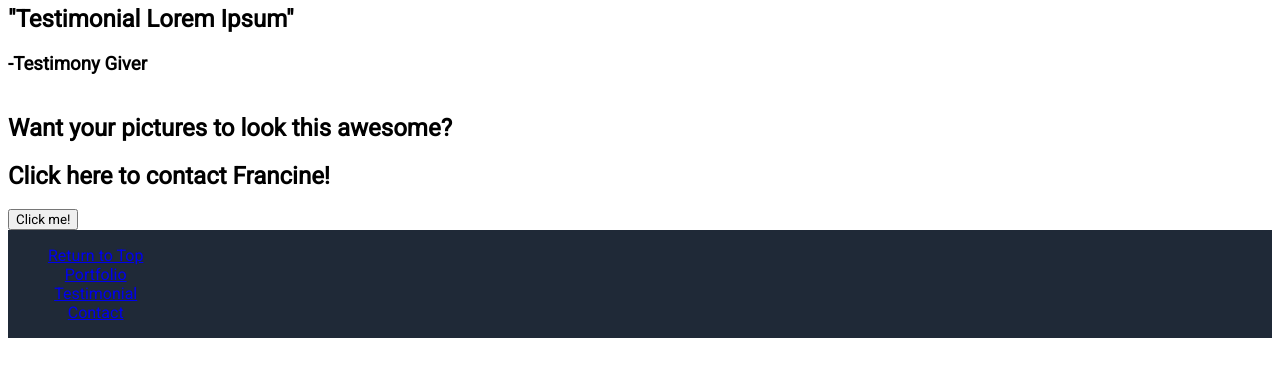
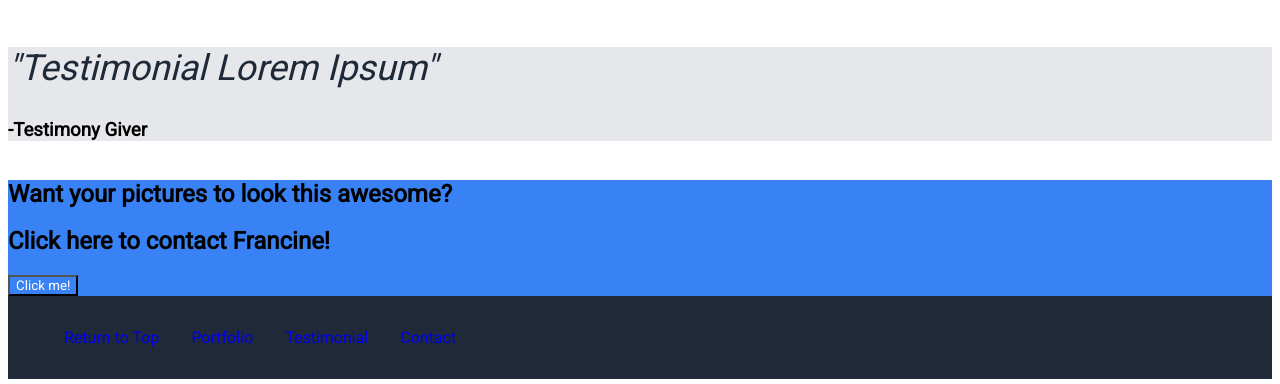
Before and after one commit to Skrye/ODIN-Repos, a plain HTML site: page landing-page/index.html in a window 1280 px wide. Shown: the part 1166-1550 px from the top of the page. Before the commit the page ends 1512 px from the top, so only its background shows below. Drawn offline with Linux system fonts and the light colour scheme.

Commit message:
Start applying styles

```diff
--- a/landing-page/styles.css
+++ b/landing-page/styles.css
@@ -15,6 +15,11 @@ img {
     width: 300px;
 }
 
+header {
+    background-color: rgb(31, 41, 56) 12% 78%);
+    padding: 16px;
+}
+
 .nav-bar {
     background-color: #1F2937;
     display: flex;
@@ -22,10 +27,19 @@ img {
     justify-content: space-between;
 }
 
-li {
+ul {
     display: flex;
     flex-direction: row;
-    justify-content: space-around;
+    justify-content: ;
+}
+
+li {
+    list-style: none;
+    padding: 16px;
+}
+
+a {
+    text-decoration: none;
 }
 
 .logo-text {
@@ -35,6 +49,7 @@ li {
 
 .logo {
     width: 300px;
+    border-radius: 250px;
 }
 
 main {
@@ -45,3 +60,23 @@ main {
     display: flex;
     flex-wrap: wrap;
 }
+
+.testimonial {
+    background-color: #E5E7EB;
+}
+
+.testimonial-text {
+    font-size: 36px;
+    font-style: italic;
+    font-weight: lighter;
+    color: #1F2937;
+}
+
+.call-to-action {
+    background-color: #3882F6;
+}
+
+button {
+    background-color: #3882F6;
+    color: white;
+}
```
